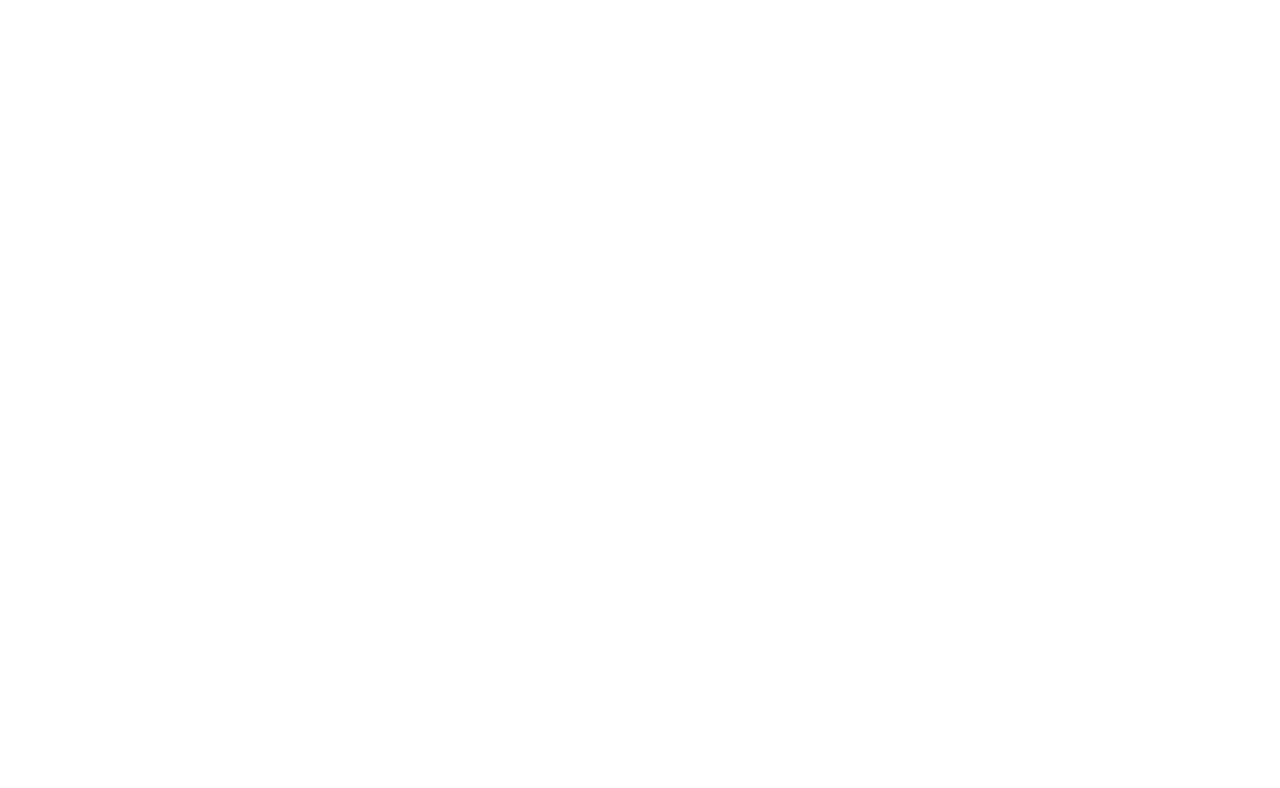
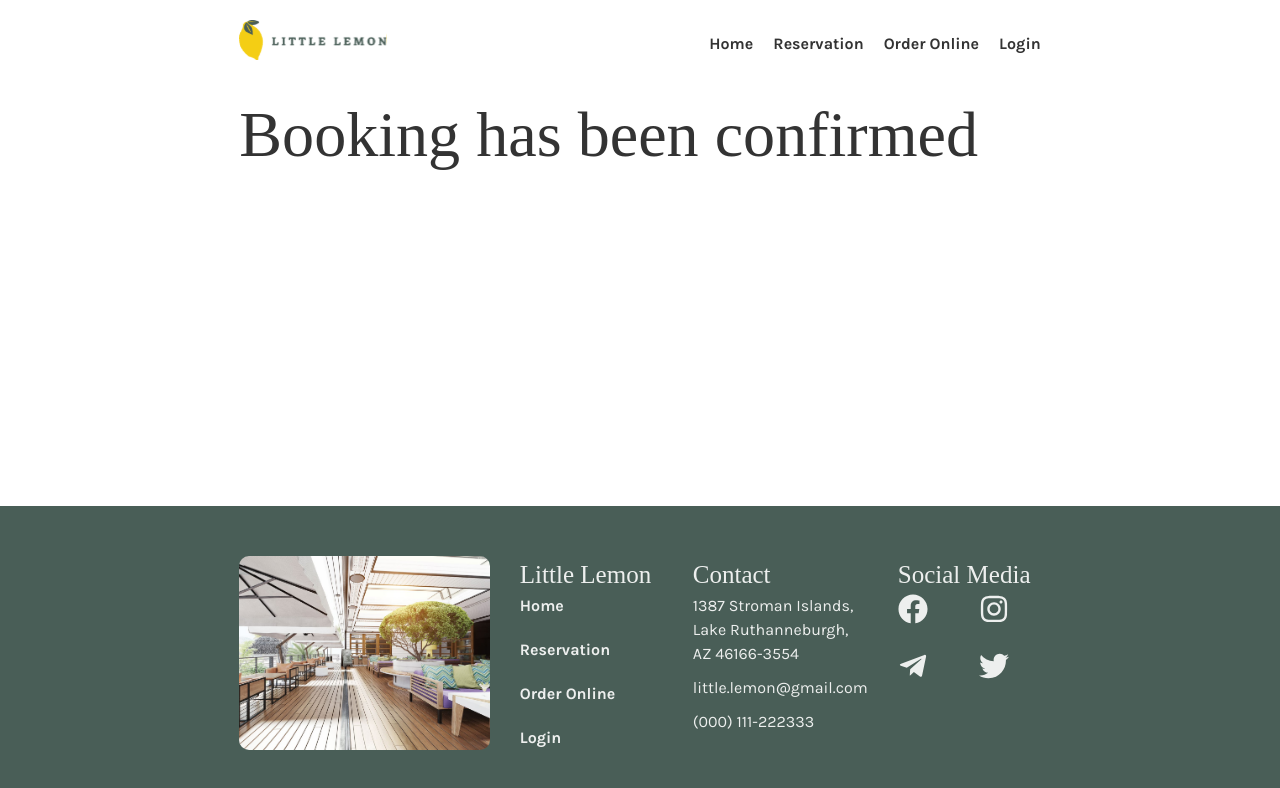
Before and after one commit to emad-abaei/capstone, a React (Create React App) app: page /confirmation in a window 1280 px wide. Before the commit this address had no page. Shown: the top 788 px of the page. Built offline with nearby package versions, Linux system fonts and the light colour scheme; a web font is replaced by a local one.

Commit message:
feat: ConfirmationPage & ConfirmedBooking created

```diff
--- a/src/App.js
+++ b/src/App.js
@@ -2,12 +2,14 @@
 import { useReducer } from "react";
 // React router
 import { BrowserRouter, Route, Routes, Navigate } from "react-router-dom";
-// Components
-import AppLayout from "./components/AppLayout";
+// Pages
 import BookingPage from "./pages/BookingPage";
 import Homepage from "./pages/Homepage";
 import MenuPage from "./pages/MenuPage";
 import LoginPage from "./pages/LoginPage";
+import ConfirmationPage from "./pages/ConfirmationPage";
+// Components
+import AppLayout from "./components/AppLayout";
 // Styles
 import "./App.css";
 
@@ -52,6 +54,7 @@
           <Route
             path='booking'
             element={<BookingPage state={state} dispatch={dispatch} />}></Route>
+          <Route path='confirmation' element={<ConfirmationPage />}></Route>
           <Route path='menu' element={<MenuPage />}></Route>
           <Route path='login' element={<LoginPage />}></Route>
         </Route>
--- a/src/components/BookingForm.js
+++ b/src/components/BookingForm.js
@@ -11,10 +11,9 @@
   function handleDate(e) {
     const date = e.target.value;
 
-    const fetchAvailableTimes = fetchAPI(new Date(date));
-    setAvailableTimes(fetchAvailableTimes);
+    dispatch({ type: "change_date", payload: date });
 
-    dispatch({ type: "change_date", payload: date });
+    initializeTimes(date);
   }
 
   function handleTime(e) {
@@ -33,20 +32,31 @@
     e.preventDefault();
 
     const newBooking = {
+      id: Date.now().toString(),
       date: state.date,
       time: state.time,
       numberOfGuests: state.guests,
       occasion: state.occasion
     };
+
     console.log(newBooking);
 
+    // API
     const submitRes = submitAPI(newBooking);
     console.log(submitRes);
+
+    setAvailableTimes([]);
 
     dispatch({ type: "reset" });
   }
 
   const today = getToday();
+
+  function initializeTimes(date) {
+    // API
+    const fetchAvailableTimes = fetchAPI(new Date(date));
+    setAvailableTimes(fetchAvailableTimes);
+  }
 
   return (
     <div className='booking'>
@@ -70,9 +80,7 @@
           disabled={!state?.date}
           required>
           <option value=''>
-            {availableTimes.length
-              ? "Please choose a time"
-              : "No available time fot this day"}{" "}
+            {availableTimes.length ? "Choose a time" : "Select a date first"}{" "}
           </option>
           {availableTimes.map((time) => (
             <option value={time} key={time}>
--- /dev/null
+++ b/src/components/ConfirmedBooking.js
@@ -0,0 +1,9 @@
+function ConfirmedBooking() {
+  return (
+    <div>
+      <h1>Booking has been confirmed</h1>
+    </div>
+  );
+}
+
+export default ConfirmedBooking;
--- /dev/null
+++ b/src/pages/ConfirmationPage.js
@@ -0,0 +1,13 @@
+// Components
+import Container from "../components/Container";
+import ConfirmedBooking from "../components/ConfirmedBooking";
+
+function ConfirmationPage() {
+  return (
+    <Container>
+      <ConfirmedBooking />
+    </Container>
+  );
+}
+
+export default ConfirmationPage;
```
